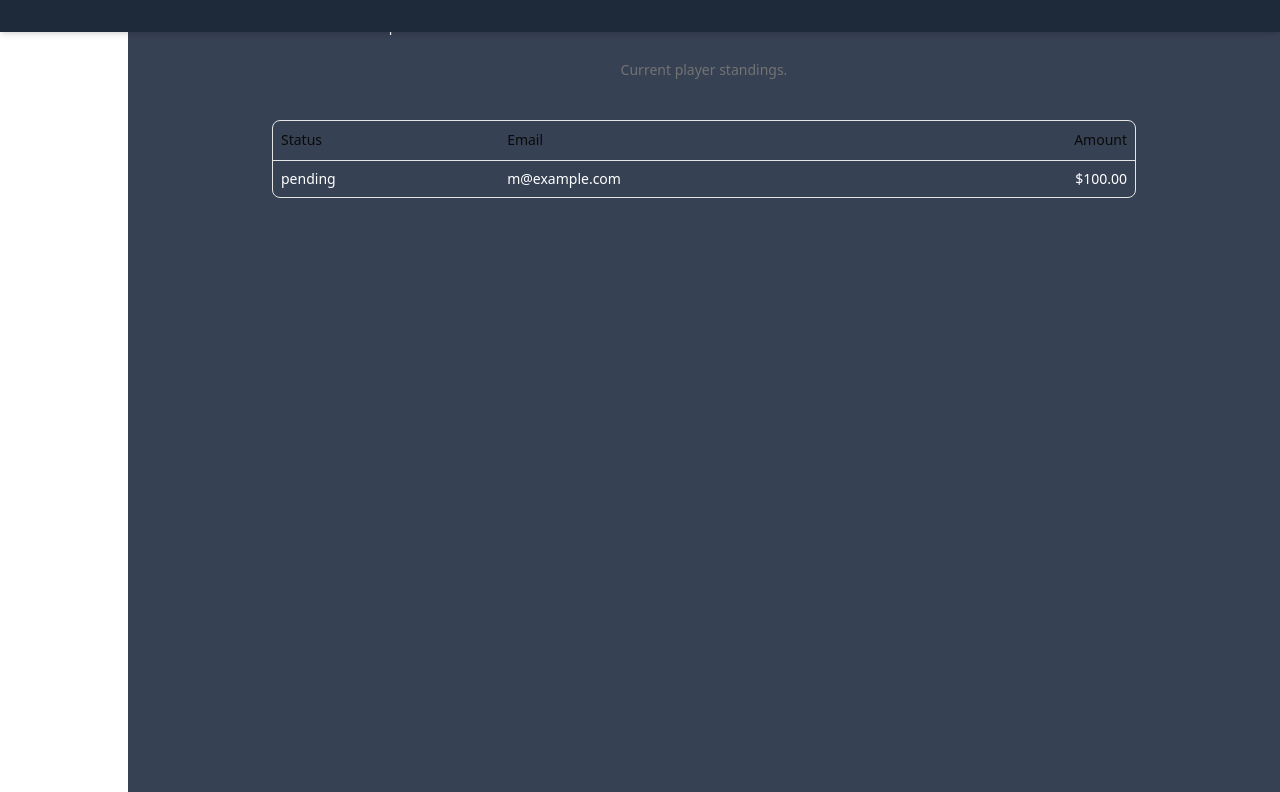
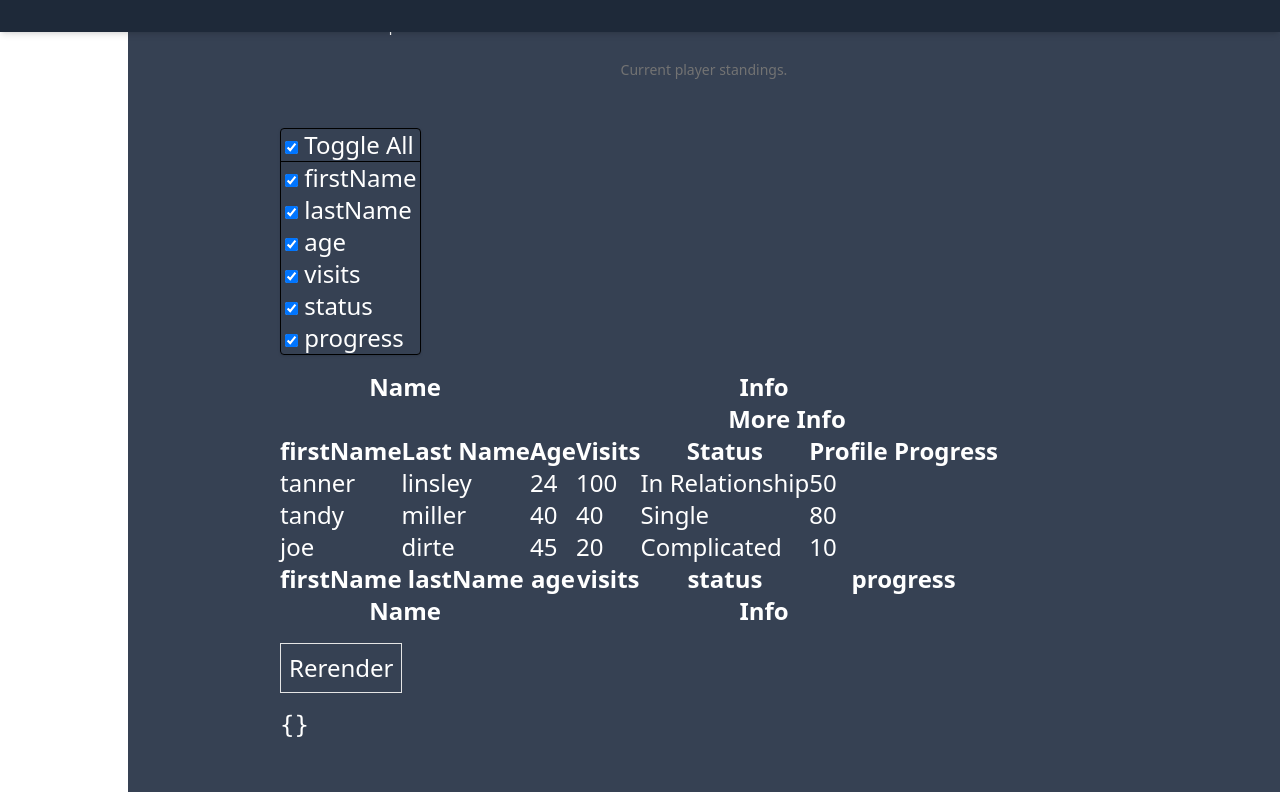
Before and after one commit to williamscodebox/ffApp, a React (Vite) app in the folder frontend/: page /menu in a window 1280 px wide. Shown: the part 768-1560 px from the top of the page. Built offline with nearby package versions, Linux system fonts and the light colour scheme; sample sign-in values are in the browser's storage.

Commit message:
updated scoreboard table UI

```diff
--- a/frontend/src/pages/Auth/Menu.jsx
+++ b/frontend/src/pages/Auth/Menu.jsx
@@ -17,7 +17,7 @@ const Menu = () => {
         <Sidebar />
       </div>
       <div className="w-[90%]">
-        <div className="flex flex-col items-center text-2xl text-white bg-gray-700 h-[200vh] pt-10">
+        <div className="flex flex-col items-center text-2xl text-white bg-gray-700 h-[300vh] pt-10">
           <div>
             <p>ScoreBoard</p>
           </div>
--- a/frontend/src/pages/User/TableScoreBoard/columns.jsx
+++ b/frontend/src/pages/User/TableScoreBoard/columns.jsx
@@ -8,25 +8,74 @@
 // }
 
 export const columns = [
+  // {
+  //   accessorKey: "status",
+  //   header: "Status",
+  // },
+  // {
+  //   accessorKey: "email",
+  //   header: "Email",
+  // },
+  // {
+  //   accessorKey: "amount",
+  //   header: () => <div className="text-right">Amount</div>,
+  //   cell: ({ row }) => {
+  //     const amount = parseFloat(row.getValue("amount"));
+  //     const formatted = new Intl.NumberFormat("en-US", {
+  //       style: "currency",
+  //       currency: "USD",
+  //     }).format(amount);
+
+  //     return <div className="text-right font-medium">{formatted}</div>;
+  //   },
+  // },
   {
-    accessorKey: "status",
-    header: "Status",
+    header: "Name",
+    footer: (props) => props.column.id,
+    columns: [
+      {
+        accessorKey: "firstName",
+        cell: (info) => info.getValue(),
+        footer: (props) => props.column.id,
+      },
+      {
+        accessorFn: (row) => row.lastName,
+        id: "lastName",
+        cell: (info) => info.getValue(),
+        header: () => <span>Last Name</span>,
+        footer: (props) => props.column.id,
+      },
+    ],
   },
   {
-    accessorKey: "email",
-    header: "Email",
-  },
-  {
-    accessorKey: "amount",
-    header: () => <div className="text-right">Amount</div>,
-    cell: ({ row }) => {
-      const amount = parseFloat(row.getValue("amount"));
-      const formatted = new Intl.NumberFormat("en-US", {
-        style: "currency",
-        currency: "USD",
-      }).format(amount);
-
-      return <div className="text-right font-medium">{formatted}</div>;
-    },
+    header: "Info",
+    footer: (props) => props.column.id,
+    columns: [
+      {
+        accessorKey: "age",
+        header: () => "Age",
+        footer: (props) => props.column.id,
+      },
+      {
+        header: "More Info",
+        columns: [
+          {
+            accessorKey: "visits",
+            header: () => <span>Visits</span>,
+            footer: (props) => props.column.id,
+          },
+          {
+            accessorKey: "status",
+            header: "Status",
+            footer: (props) => props.column.id,
+          },
+          {
+            accessorKey: "progress",
+            header: "Profile Progress",
+            footer: (props) => props.column.id,
+          },
+        ],
+      },
+    ],
   },
 ];
--- a/frontend/src/pages/User/TableScoreBoard/data-table.jsx
+++ b/frontend/src/pages/User/TableScoreBoard/data-table.jsx
@@ -13,6 +13,7 @@ import {
   TableHeader,
   TableRow,
 } from "@/components/ui/table";
+import { useReducer, useState } from "react";
 
 // interface DataTableProps<TData, TValue> {
 //   columns: ColumnDef<TData, TValue>[]
@@ -20,57 +21,156 @@ import {
 // }
 
 export function DataTable({ columns, data }) {
+  const [tableColumns] = useState(() => [...columns]);
+  const [columnVisibility, setColumnVisibility] = useState({});
+
+  const rerender = useReducer(() => ({}), {})[1];
+
   const table = useReactTable({
     data,
     columns,
+    state: {
+      columnVisibility,
+    },
+    onColumnVisibilityChange: setColumnVisibility,
     getCoreRowModel: getCoreRowModel(),
+    debugTable: true,
+    debugHeaders: true,
+    debugColumns: true,
     getPaginationRowModel: getPaginationRowModel(),
   });
 
   return (
-    <div className="rounded-md border">
-      <Table>
-        <TableHeader>
+    // <div className="rounded-md border">
+    //   <Table>
+    //     <TableHeader>
+    //       {table.getHeaderGroups().map((headerGroup) => (
+    //         <TableRow key={headerGroup.id}>
+    //           {headerGroup.headers.map((header) => {
+    //             return (
+    //               <TableHead key={header.id}>
+    //                 {header.isPlaceholder
+    //                   ? null
+    //                   : flexRender(
+    //                       header.column.columnDef.header,
+    //                       header.getContext()
+    //                     )}
+    //               </TableHead>
+    //             );
+    //           })}
+    //         </TableRow>
+    //       ))}
+    //     </TableHeader>
+    //     <TableBody>
+    //       {table.getRowModel().rows?.length ? (
+    //         table.getRowModel().rows.map((row) => (
+    //           <TableRow
+    //             key={row.id}
+    //             data-state={row.getIsSelected() && "selected"}
+    //           >
+    //             {row.getVisibleCells().map((cell) => (
+    //               <TableCell key={cell.id}>
+    //                 {flexRender(cell.column.columnDef.cell, cell.getContext())}
+    //               </TableCell>
+    //             ))}
+    //           </TableRow>
+    //         ))
+    //       ) : (
+    //         <TableRow>
+    //           <TableCell
+    //             colSpan={tableColumns.length}
+    //             className="h-24 text-center"
+    //           >
+    //             No results.
+    //           </TableCell>
+    //         </TableRow>
+    //       )}
+    //     </TableBody>
+    //   </Table>
+    // </div>
+    <div className="p-2">
+      <div className="inline-block border border-black shadow rounded">
+        <div className="px-1 border-b border-black">
+          <label>
+            <input
+              {...{
+                type: "checkbox",
+                checked: table.getIsAllColumnsVisible(),
+                onChange: table.getToggleAllColumnsVisibilityHandler(),
+              }}
+            />{" "}
+            Toggle All
+          </label>
+        </div>
+        {table.getAllLeafColumns().map((column) => {
+          return (
+            <div key={column.id} className="px-1">
+              <label>
+                <input
+                  {...{
+                    type: "checkbox",
+                    checked: column.getIsVisible(),
+                    onChange: column.getToggleVisibilityHandler(),
+                  }}
+                />{" "}
+                {column.id}
+              </label>
+            </div>
+          );
+        })}
+      </div>
+      <div className="h-4" />
+      <table>
+        <thead>
           {table.getHeaderGroups().map((headerGroup) => (
-            <TableRow key={headerGroup.id}>
-              {headerGroup.headers.map((header) => {
-                return (
-                  <TableHead key={header.id}>
+            <tr key={headerGroup.id}>
+              {headerGroup.headers.map((header) => (
+                <th key={header.id} colSpan={header.colSpan}>
                   {header.isPlaceholder
                     ? null
                     : flexRender(
                         header.column.columnDef.header,
                         header.getContext()
                       )}
-                  </TableHead>
-                );
-              })}
-            </TableRow>
+                </th>
               ))}
-        </TableHeader>
-        <TableBody>
-          {table.getRowModel().rows?.length ? (
-            table.getRowModel().rows.map((row) => (
-              <TableRow
-                key={row.id}
-                data-state={row.getIsSelected() && "selected"}
-              >
+            </tr>
+          ))}
+        </thead>
+        <tbody>
+          {table.getRowModel().rows.map((row) => (
+            <tr key={row.id}>
               {row.getVisibleCells().map((cell) => (
-                  <TableCell key={cell.id}>
+                <td key={cell.id}>
                   {flexRender(cell.column.columnDef.cell, cell.getContext())}
-                  </TableCell>
+                </td>
               ))}
-              </TableRow>
-            ))
-          ) : (
-            <TableRow>
-              <TableCell colSpan={columns.length} className="h-24 text-center">
-                No results.
-              </TableCell>
-            </TableRow>
+            </tr>
+          ))}
+        </tbody>
+        <tfoot>
+          {table.getFooterGroups().map((footerGroup) => (
+            <tr key={footerGroup.id}>
+              {footerGroup.headers.map((header) => (
+                <th key={header.id} colSpan={header.colSpan}>
+                  {header.isPlaceholder
+                    ? null
+                    : flexRender(
+                        header.column.columnDef.footer,
+                        header.getContext()
                       )}
-        </TableBody>
-      </Table>
+                </th>
+              ))}
+            </tr>
+          ))}
+        </tfoot>
+      </table>
+      <div className="h-4" />
+      <button onClick={() => rerender()} className="border p-2">
+        Rerender
+      </button>
+      <div className="h-4" />
+      <pre>{JSON.stringify(table.getState().columnVisibility, null, 2)}</pre>
     </div>
   );
 }
--- a/frontend/src/pages/User/TableScoreBoard/page.jsx
+++ b/frontend/src/pages/User/TableScoreBoard/page.jsx
@@ -35,11 +35,35 @@ export default function DemoPage() {
   async function getData() {
     // Fetch data from your API here.
     return [
+      // {
+      //   id: "728ed52f",
+      //   amount: 100,
+      //   status: "pending",
+      //   email: "m@example.com",
+      // },
       {
-        id: "728ed52f",
-        amount: 100,
-        status: "pending",
-        email: "m@example.com",
+        firstName: "tanner",
+        lastName: "linsley",
+        age: 24,
+        visits: 100,
+        status: "In Relationship",
+        progress: 50,
+      },
+      {
+        firstName: "tandy",
+        lastName: "miller",
+        age: 40,
+        visits: 40,
+        status: "Single",
+        progress: 80,
+      },
+      {
+        firstName: "joe",
+        lastName: "dirte",
+        age: 45,
+        visits: 20,
+        status: "Complicated",
+        progress: 10,
       },
       // ...
     ];
```
Lines whose indentation alone changed are shown as unchanged.
